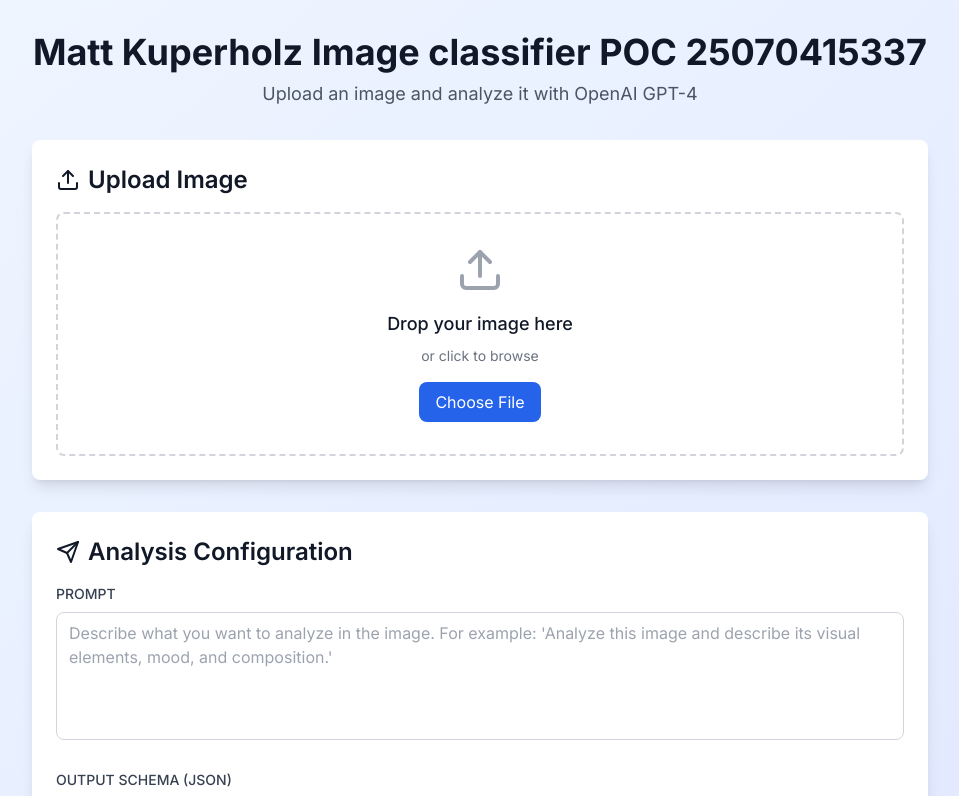
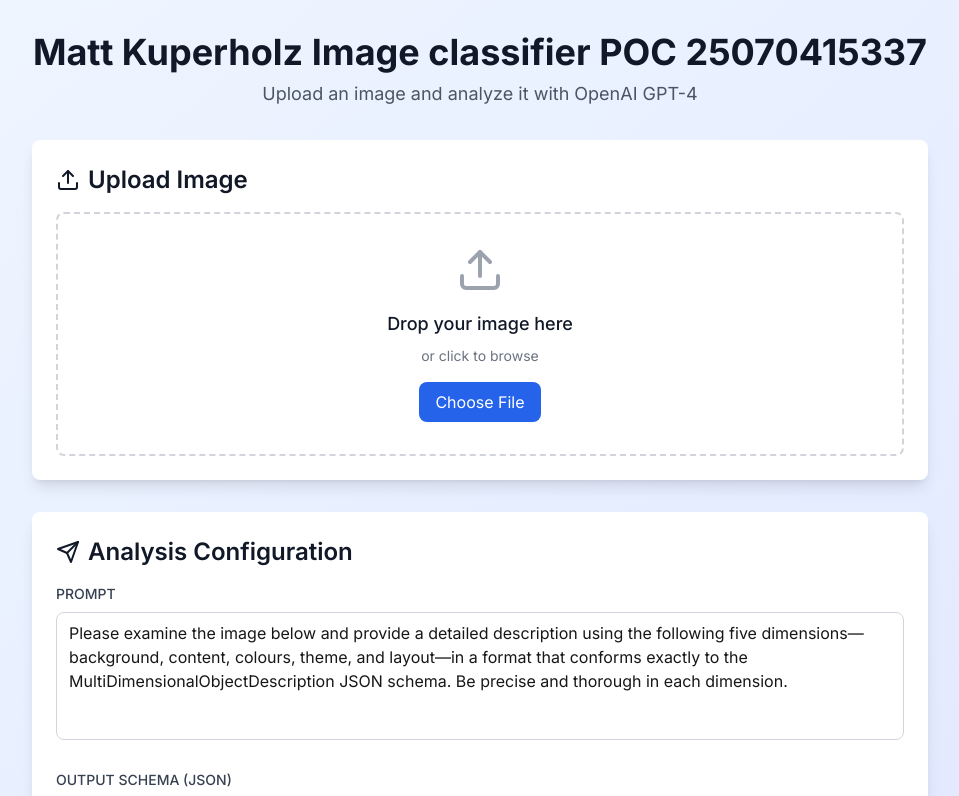
Before and after one commit to mattgtwk/MKC_imageclassifier_POC_250704, a Next.js app: page / in a window 1280 px wide. Shown: the top 796 px of the page, without its empty margins (160-1119 px from the left). Built offline with nearby package versions, Linux system fonts and the light colour scheme.

Commit message:
Pre-populate prompt with detailed image analysis instructions

```diff
--- a/app/components/PromptForm.tsx
+++ b/app/components/PromptForm.tsx
@@ -9,7 +9,7 @@
 }
 
 export default function PromptForm({ onAnalyze, isAnalyzing }: PromptFormProps) {
-  const [prompt, setPrompt] = useState('')
+  const [prompt, setPrompt] = useState('Please examine the image below and provide a detailed description using the following five dimensions—background, content, colours, theme, and layout—in a format that conforms exactly to the MultiDimensionalObjectDescription JSON schema. Be precise and thorough in each dimension.')
   const [schema, setSchema] = useState(`{
   "$schema": "https://json-schema.org/draft/2020-12/schema",
   "title": "MultiDimensionalObjectDescription",
```
